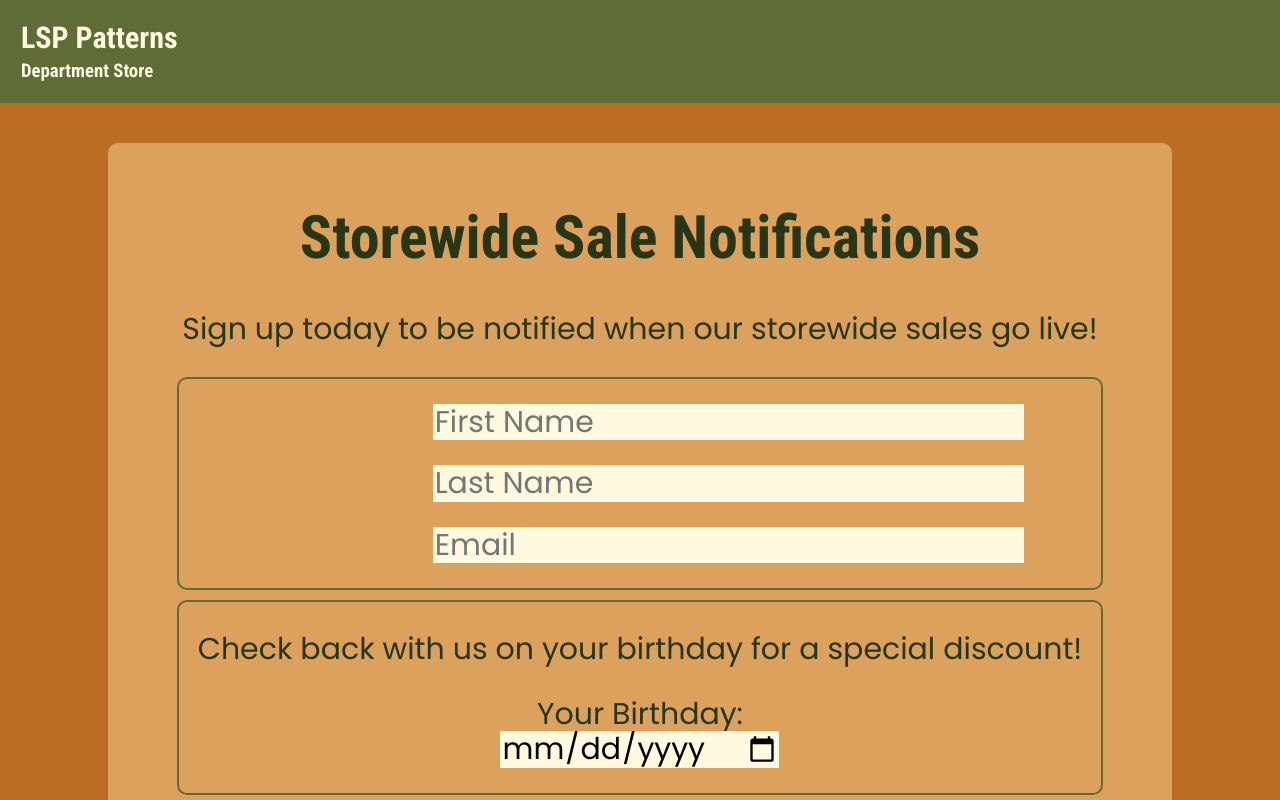
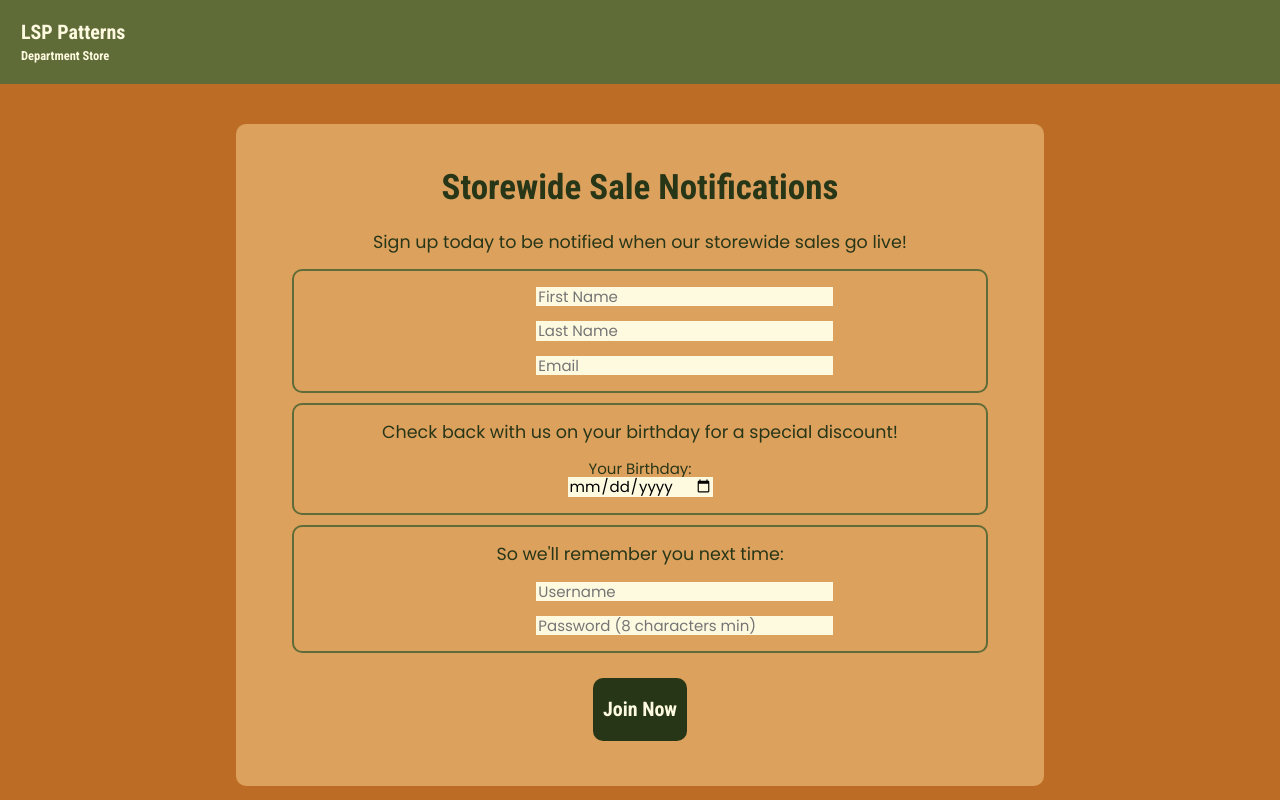
Before and after one commit to lpatton4-itmd362-org/project1, a plain HTML site: page index.html in a window 1280 px wide. Shown: the top 800 px of the page. Drawn offline with nearby package versions, Linux system fonts and the light colour scheme.

Commit message:
added 2nd media query

```diff
--- a/css/screen.css
+++ b/css/screen.css
@@ -119,6 +119,36 @@ input {
 }
 
 @media screen and (min-width: 992px){
+  h1 {
+    font-size: 35px;
+  }
 
+  p {
+    font-size: 17.5px;
+  }
 
+  h2 {
+    font-size: 20px;
+  }
+
+  h4 {
+    font-size: 12.5px;
+  }
+
+  form {
+    width: 60%;
+  }
+
+  li {
+    list-style: none;
+    width: 30%;
+    margin: 15px auto;
+    font-family: 'Poppins', sans-serif;
+    font-size: 15px;
+  }
+
+  #submit {
+    font-size: 20px;
+    margin: 10px auto;
+  }
 }
```
